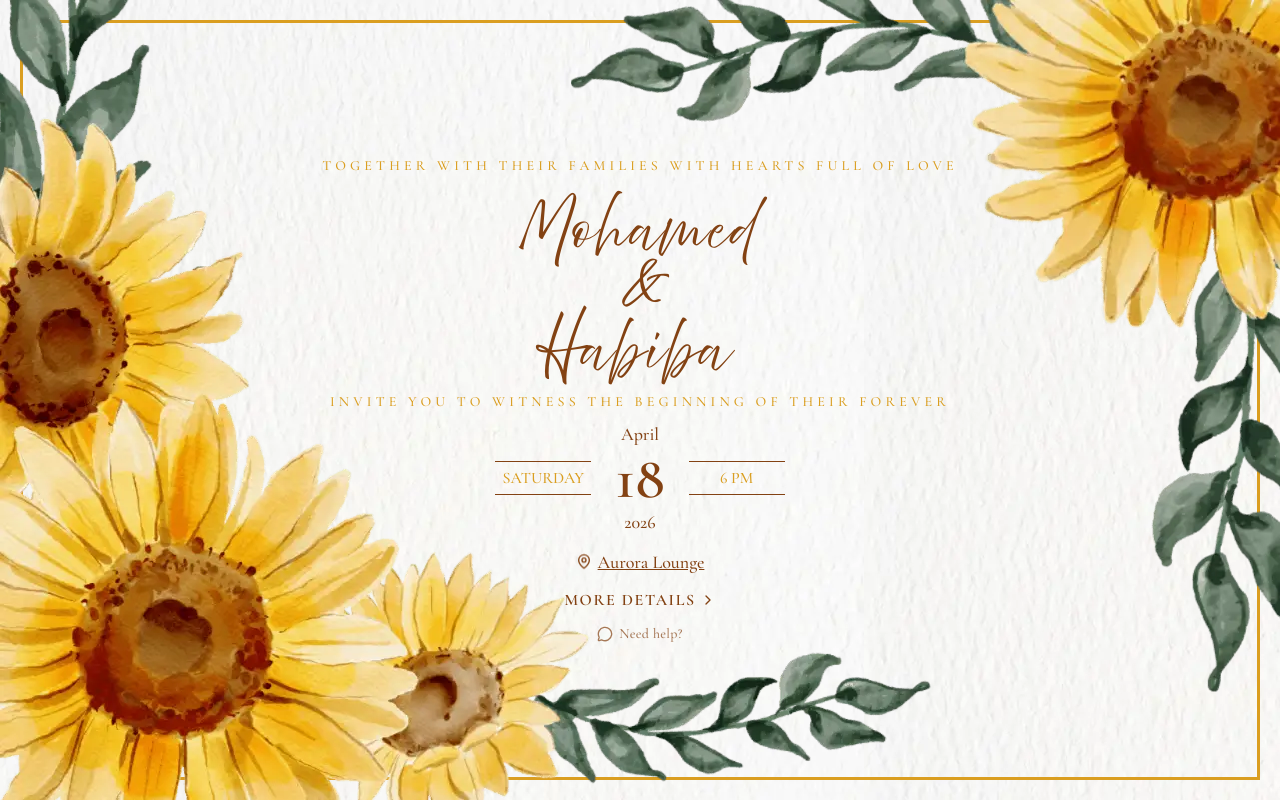
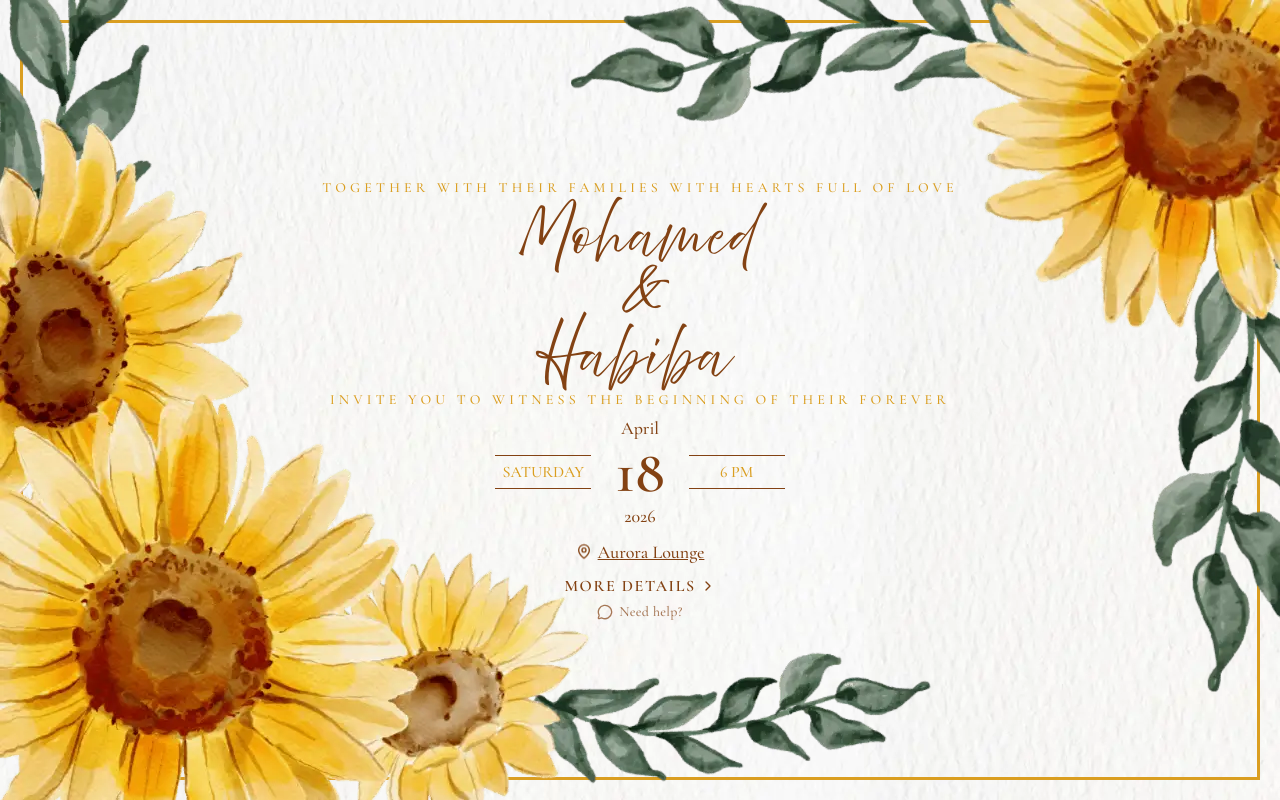
Before and after one commit to mohamedar97/wedding-invitation, a Next.js app: page / in a window 1280 px wide. Built offline with nearby package versions, Linux system fonts and the light colour scheme; no server answers.

Commit message:
Vertical overflow bug fix

```diff
--- a/components/BottomText.tsx
+++ b/components/BottomText.tsx
@@ -4,7 +4,7 @@ export default function TopText({
   personalizedMode?: boolean;
 }) {
   return (
-    <div className="relative z-20 flex justify-center px-12 pt-4 text-center">
+    <div className="relative z-20 flex justify-center px-12 pt-2 text-center">
       <p className="max-w-3xl text-sm font-medium tracking-[0.3em] text-[#da9e20] uppercase sm:text-sm">
         {personalizedMode
           ? "to celebrate the beginning of their forever."
--- a/components/DateSection.tsx
+++ b/components/DateSection.tsx
@@ -9,7 +9,7 @@ function SideBox({ label }: { label: string }) {
 export default function DateSection() {
   return (
     <section
-      className={`relative z-20 w-full pt-2 flex items-center justify-center gap-6`}
+      className={`relative z-20 w-full pt-1 flex items-center justify-center gap-6`}
     >
       <SideBox label="Saturday" />
       <div className="flex flex-col items-center text-[#834213]">
--- a/components/LocationLink.tsx
+++ b/components/LocationLink.tsx
@@ -6,7 +6,7 @@ export default function LocationLink() {
       href="https://maps.app.goo.gl/eBPPt4s8BiJTbbE2A"
       target="_blank"
       rel="noopener noreferrer"
-      className={`relative z-20 mt-3 flex items-center gap-1.5 text-lg font-medium text-[#834213] transition-colors hover:text-[#da9e20] underline`}
+      className={`relative z-20 mt-2 flex items-center gap-1.5 text-lg font-medium text-[#834213] transition-colors hover:text-[#da9e20] underline`}
     >
       <MapPinIcon className="size-4 animate-bounce" />
       Aurora Lounge
--- a/components/MainPage.tsx
+++ b/components/MainPage.tsx
@@ -34,7 +34,7 @@ export default function MainPage({
       {slug && <RSVP slug={slug} />}
       <button
         onClick={onShowDetails}
-        className={`relative z-20 mt-3 flex cursor-pointer items-center gap-1 text-base font-semibold tracking-widest text-[#834213] uppercase transition-colors hover:text-[#da9e20]`}
+        className={`relative z-20 mt-2 flex cursor-pointer items-center gap-1 text-base font-semibold tracking-widest text-[#834213] uppercase transition-colors hover:text-[#da9e20]`}
       >
         More Details
         <ChevronRightIcon className="size-4" />
@@ -43,7 +43,7 @@ export default function MainPage({
         href="https://wa.me/14155238886?text=Hi%20I%20need%20some%20help"
         target="_blank"
         rel="noopener noreferrer"
-        className="relative z-20 mt-3 flex cursor-pointer items-center gap-1.5 text-sm font-medium tracking-wide text-[#834213]/70 transition-colors hover:text-[#25D366]"
+        className="relative z-20 mt-1 flex cursor-pointer items-center gap-1.5 text-sm font-medium tracking-wide text-[#834213]/70 transition-colors hover:text-[#25D366]"
       >
         <MessageCircle className="size-4" />
         Need help?
--- a/components/Names.tsx
+++ b/components/Names.tsx
@@ -11,7 +11,7 @@ type NamesProps = {
 
 export default function Names({ mainGuest, plusOne }: NamesProps) {
   return (
-    <section className="relative z-20 flex flex-col items-center px-8 pt-4 text-center">
+    <section className="relative z-20 flex flex-col items-center px-8 pt-2 text-center">
       <div className="flex flex-col items-center leading-none text-[#834213]">
         <h1
           className={`${aboveTheScript.className} text-5xl tracking-[0.04em]`}
--- a/components/RSVP.tsx
+++ b/components/RSVP.tsx
@@ -69,7 +69,7 @@ export default function RSVP({ slug }: RSVPProps) {
     <Dialog>
       <DialogTrigger asChild>
         <button
-          className={` relative z-20 mt-4 cursor-pointer border border-[#834213] bg-transparent px-8 py-2 text-lg font-semibold tracking-widest text-[#834213] uppercase transition-colors hover:bg-[#834213]/10`}
+          className={` relative z-20 mt-2 cursor-pointer border border-[#834213] bg-transparent px-8 py-2 text-lg font-semibold tracking-widest text-[#834213] uppercase transition-colors hover:bg-[#834213]/10`}
         >
           RSVP
         </button>
--- a/components/TopText.tsx
+++ b/components/TopText.tsx
@@ -4,7 +4,7 @@ export default function TopText({
   personalizedMode?: boolean;
 }) {
   return (
-    <div className="relative z-20 flex justify-center px-12 pb-4 text-center">
+    <div className="relative z-20 flex justify-center px-12 pb-2 text-center">
       <p className="max-w-3xl text-sm font-medium tracking-[0.3em] text-[#da9e20] uppercase">
         {personalizedMode
           ? "Mohamed & Habiba, together with their families, invite"
```
